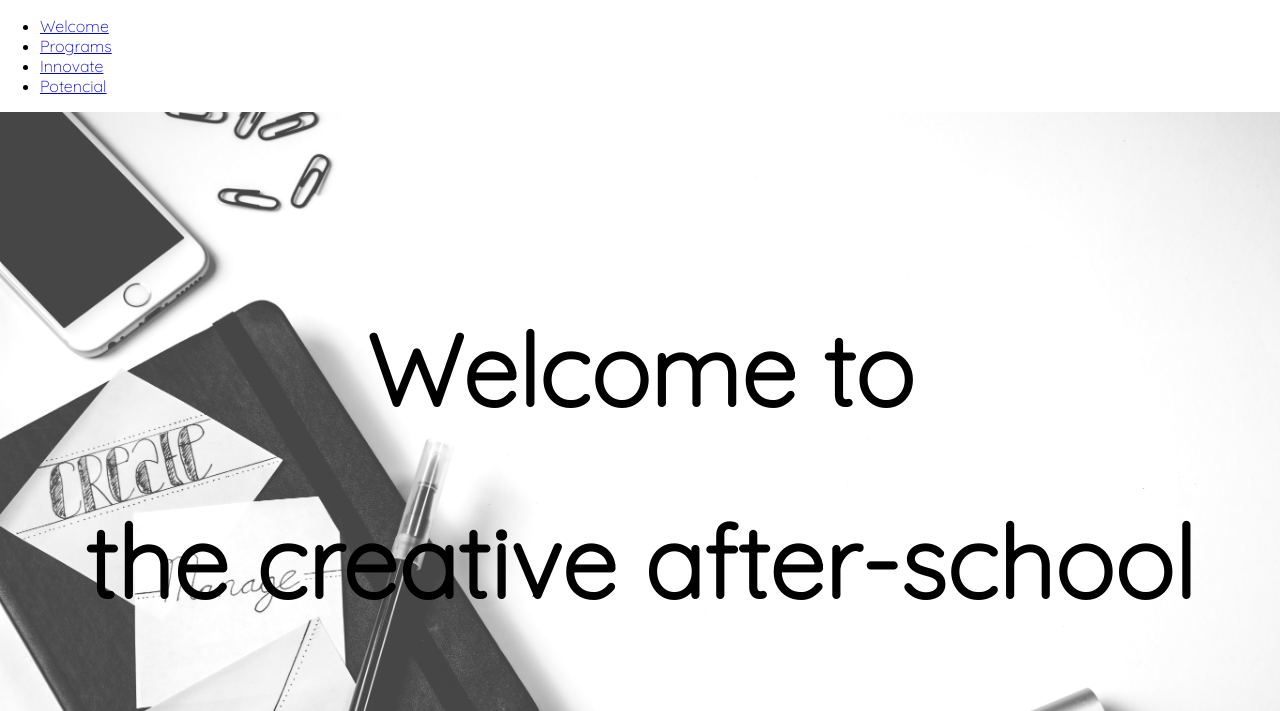
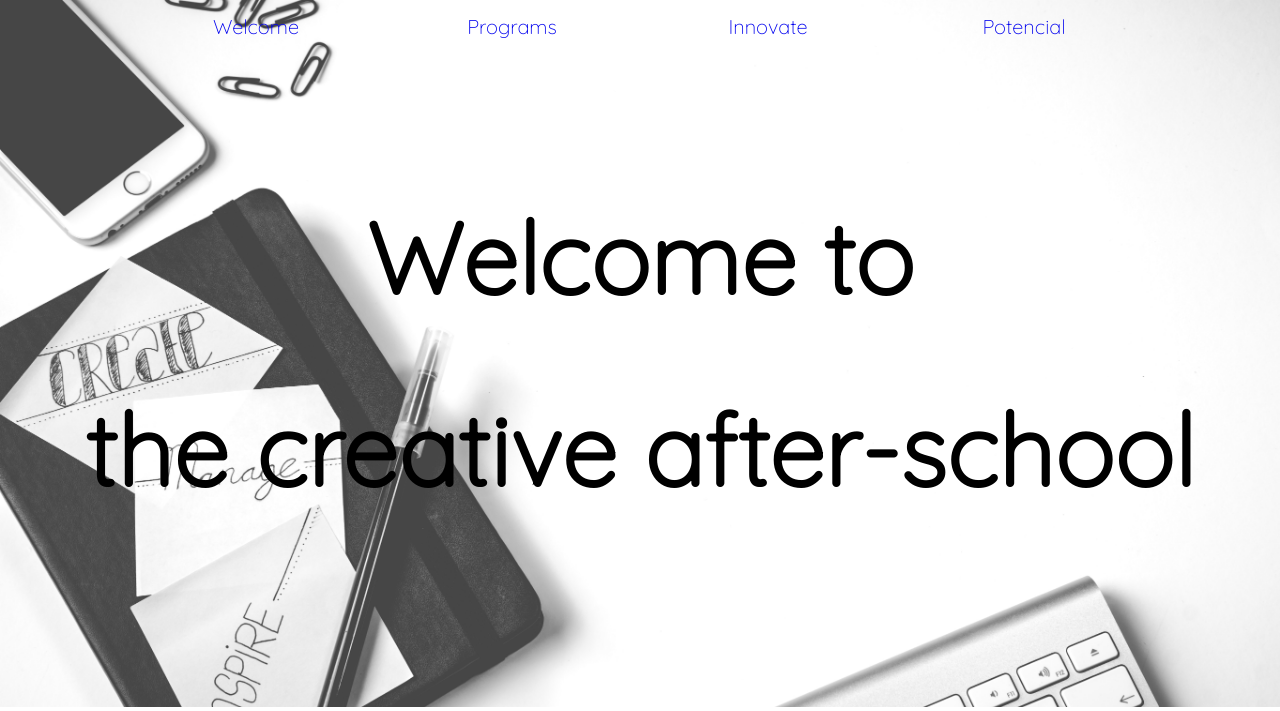
Before and after one commit to AlbertFenoy/Minds-of-Tomorrow-Solucion, a plain HTML site: page index.html in a window 1280 px wide. Shown: the top 711 px of the page. Drawn offline with Linux system fonts and the light colour scheme.

Commit message:
Update styles.css

```diff
--- a/css/styles.css
+++ b/css/styles.css
@@ -7,18 +7,55 @@ body {
     margin: 0;
 }
 
+html {
+    scroll-behavior: smooth;
+}
+
 .row:after {
     content: "";
     display: table;
     clear: both;
 }
 
+
+/* ----------------Barra de navegacion--------------- */
+
+ul {
+    list-style-type: none;
+    margin: 0;
+    padding: 0 10%;
+    overflow: hidden;
+    position: fixed;
+    font-size: 20px;
+    top: 0;
+    width: 100%;
+    transition: 0.4s;
+}
+
+li {
+    float: left;
+    width: 25%;
+}
+
+li a {
+    display: block;
+    text-align: center;
+    padding: 14px 16px;
+    text-decoration: none;
+}
+
+li a:hover {
+    background-color: black;
+    color: white;
+}
+
+
+/* ----------------Header--------------- */
+
 .header {
     background-image: url('../img/banner-2.jpg');
     background-size: cover;
-    /*tamaño de foto*/
     background-attachment: fixed;
-    /*fondo fijo*/
     padding: 10% 20px;
     text-align: center;
     color: black;
@@ -29,7 +66,7 @@ body {
 }
 
 
-/*Clases de columnas*/
+/* --------------Columnas----------------- */
 
 .one-column {
     float: left;
@@ -77,11 +114,19 @@ body {
 }
 
 
-/*ID´s*/
+/* ---------------Secciones---------------- */
+
+#header {}
+
+#section-1 {}
 
 #section-2 {
     background-color: #28eca5;
 }
+
+#section-3 {}
+
+#section-4 {}
 
 #section-5 {
     background-color: #46a6fc;
@@ -98,7 +143,7 @@ body {
 }
 
 
-/*Clases auxiliares*/
+/* ---------------Otros---------------- */
 
 .padding-0 {
     padding: 0%;
```
